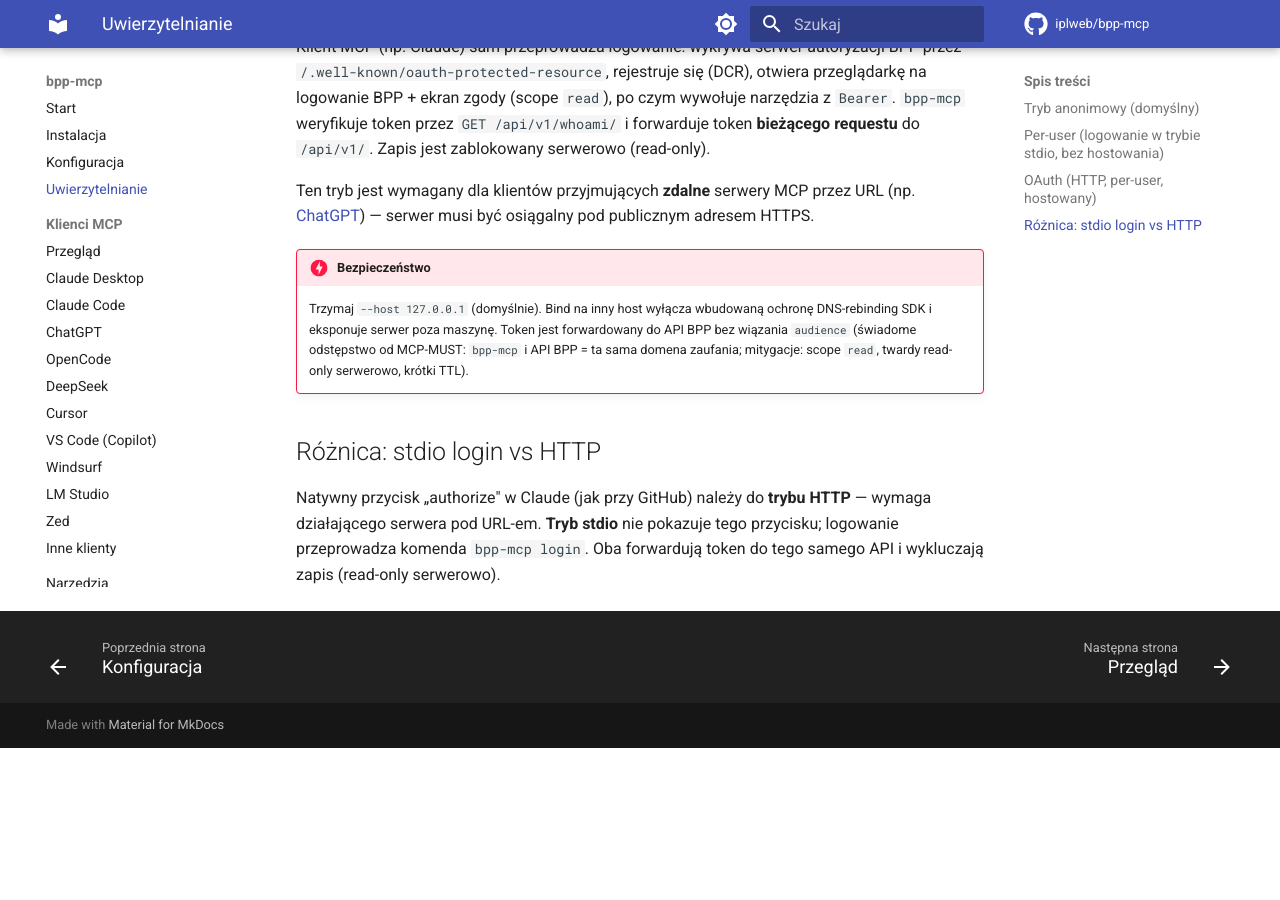
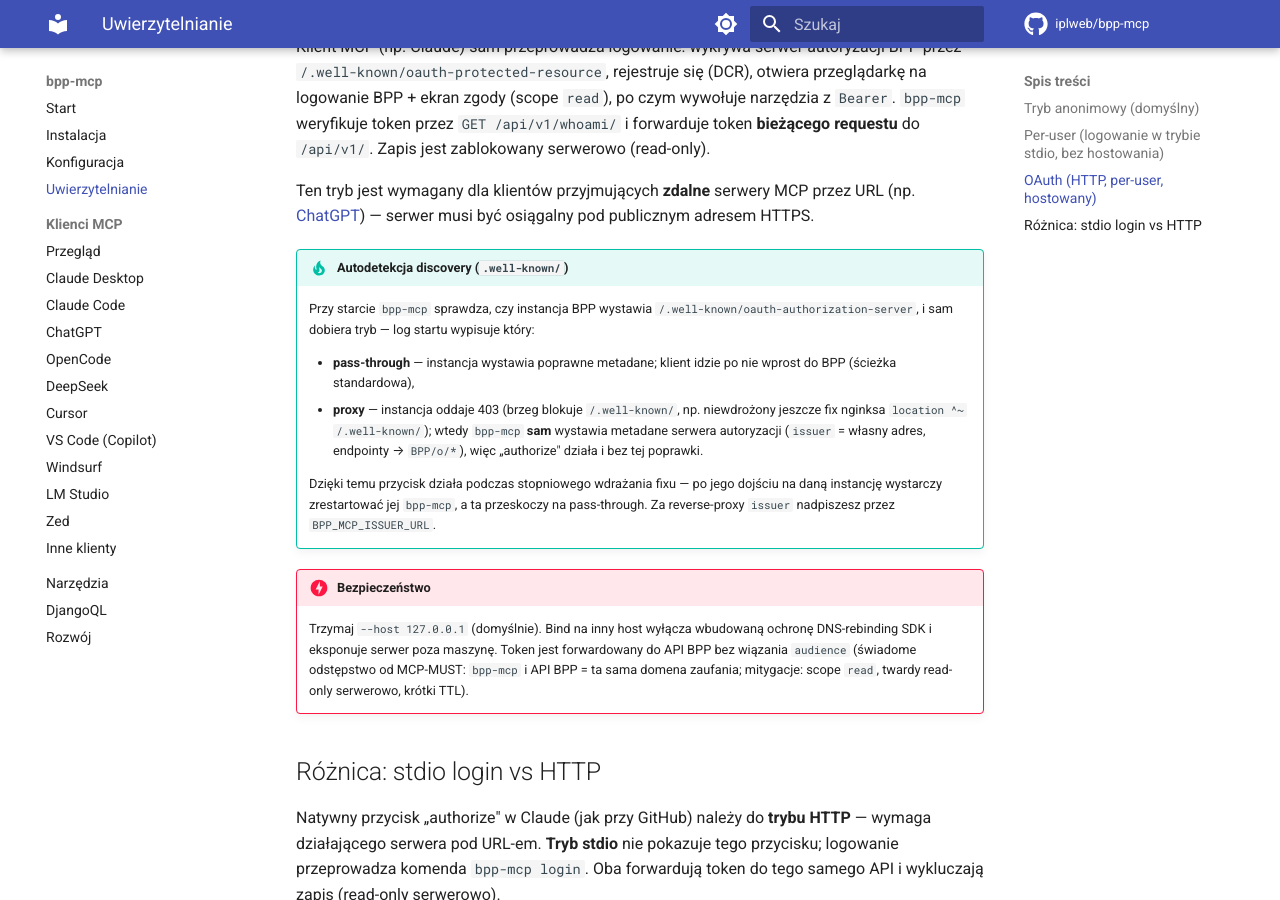
Before and after one commit to iplweb/bpp-mcp, an MkDocs documentation site: the page built from docs/uwierzytelnianie.md, in a window 1280 px wide and 900 px high, scrolled down 1859 px. Built offline with MkDocs 1.6.1 and Material for MkDocs 9.7.7, drawn with Linux system fonts in a browser that asks for light colours; comment, search, counter and statistics services are not loaded; before the commit the page ends 2607 px from its top, so only the background shows below that.

Commit message:
docs: autodetekcja discovery (proxy/pass-through) + BPP_MCP_ISSUER_URL
Co-Authored-By: Claude Opus 4.8 (1M context) <noreply@anthropic.com>
Claude-Session: https://claude.ai/code/session_01Wpux2rimQuavKWiaqakxYL

```diff
--- a/docs/uwierzytelnianie.md
+++ b/docs/uwierzytelnianie.md
@@ -85,6 +85,23 @@ Ten tryb jest wymagany dla klientów przyjmujących **zdalne** serwery MCP przez
 (np. [ChatGPT](klienci/chatgpt.md)) — serwer musi być osiągalny pod publicznym
 adresem HTTPS.
 
+!!! tip "Autodetekcja discovery (`.well-known/`)"
+    Przy starcie `bpp-mcp` sprawdza, czy instancja BPP wystawia
+    `/.well-known/oauth-authorization-server`, i sam dobiera tryb — log startu
+    wypisuje który:
+
+    - **pass-through** — instancja wystawia poprawne metadane; klient idzie po
+      nie wprost do BPP (ścieżka standardowa),
+    - **proxy** — instancja oddaje 403 (brzeg blokuje `/.well-known/`, np.
+      niewdrożony jeszcze fix nginksa `location ^~ /.well-known/`); wtedy
+      `bpp-mcp` **sam** wystawia metadane serwera autoryzacji (`issuer` = własny
+      adres, endpointy → `BPP/o/*`), więc „authorize" działa i bez tej poprawki.
+
+    Dzięki temu przycisk działa podczas stopniowego wdrażania fixu — po jego
+    dojściu na daną instancję wystarczy zrestartować jej `bpp-mcp`, a ta
+    przeskoczy na pass-through. Za reverse-proxy `issuer` nadpiszesz przez
+    `BPP_MCP_ISSUER_URL`.
+
 !!! danger "Bezpieczeństwo"
     Trzymaj `--host 127.0.0.1` (domyślnie). Bind na inny host wyłącza wbudowaną
     ochronę DNS-rebinding SDK i eksponuje serwer poza maszynę. Token jest
```
Also changed, not shown: docs/konfiguracja.md (+1 -0 lines).
